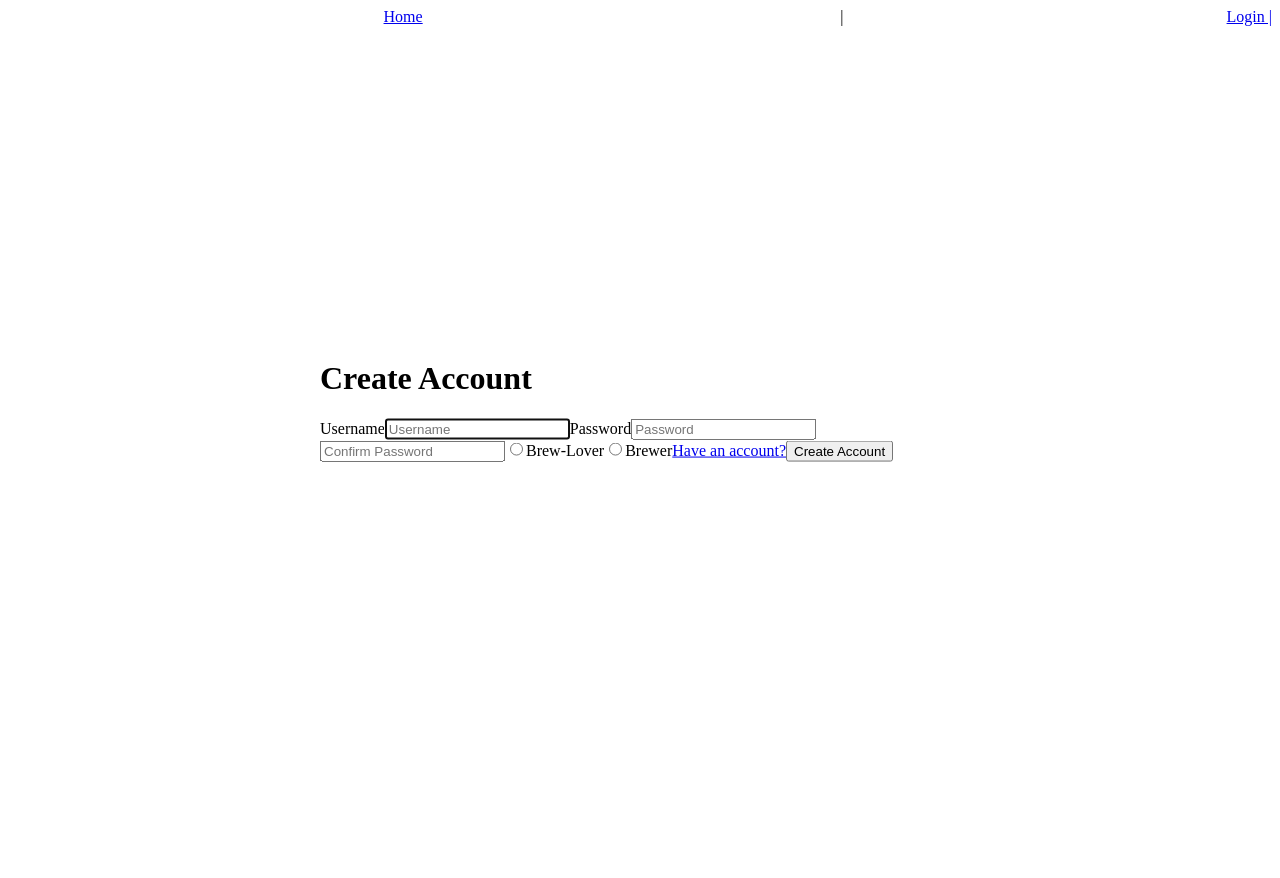
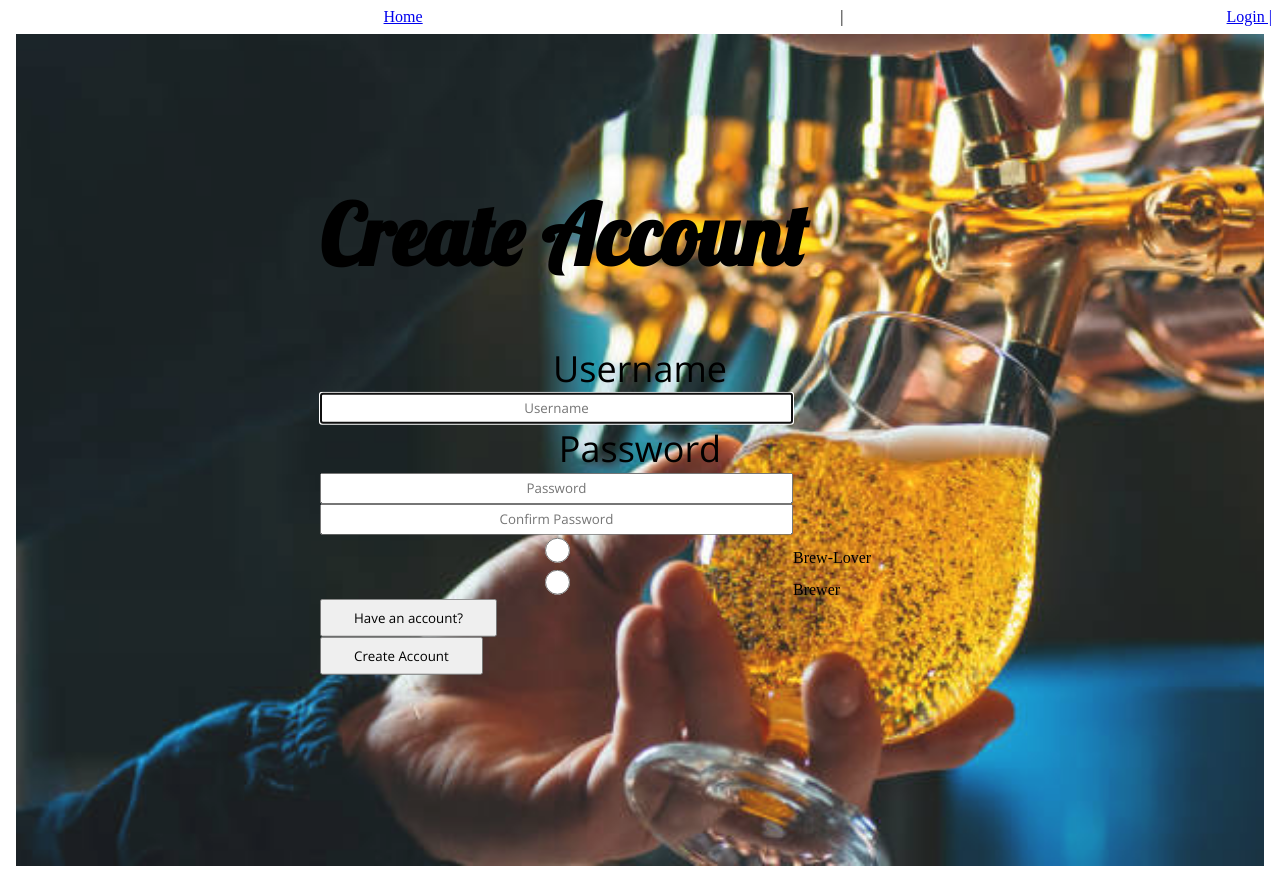
Before and after one commit to khawes187/Breernoculars, a Vue app in the folder vue/: page /register in a window 1280 px wide. Before the commit the page ends 800 px from the top, so only its background shows below. Built offline with nearby package versions, Linux system fonts and the light colour scheme.

Commit message:
registration ready for demo

```diff
--- a/vue/src/views/Login.vue
+++ b/vue/src/views/Login.vue
@@ -33,16 +33,10 @@
         v-model="user.password"
         required
       />
-      <!--
-      <router-link :to="{ name: 'register' }">Need an account?</router-link>
-      -->
+
+      <router-link :to="{ name: 'register' }" tag="button">Need an account?</router-link>
+
       <button type="submit">Sign in</button>
-
-    <a href="register">
-        <button class="return-button">
-          Need an account?
-        </button>
-      </a>
       </form>
   </div>
 </body>
@@ -144,6 +138,8 @@ input:focus {
 }
 
 button {
+  padding: 8px 32px;
+  font-family: 'Open Sans', sans-serif;
   justify-content: center;
   align-items: center;
   text-align: center;
--- a/vue/src/views/Register.vue
+++ b/vue/src/views/Register.vue
@@ -1,4 +1,6 @@
 <template>
+<body>
+  <img src="../images/register.jpg" width="100%" height="100%" alt="Beer pouring from a tap">
   <div id="register" class="text-center">
     <form class="form-register" @submit.prevent="register">
       <h1 class="h3 mb-3 font-weight-normal">Create Account</h1>
@@ -15,7 +17,7 @@
         required
         autofocus
       />
-      <label for="password" class="sr-always">Password</label>
+      <label for="password" class="sr-only">Password</label>
       <input
         type="password"
         id="password"
@@ -52,12 +54,13 @@
         required
       />
       <label for="roleBrewer">Brewer</label>
-      <router-link :to="{ name: 'login' }">Have an account?</router-link>
+      <router-link :to="{ name: 'login' }" tag="button">Have an account?</router-link>
       <button class="btn btn-lg btn-primary btn-block" type="submit">
         Create Account
       </button>
     </form>
   </div>
+</body>
 </template>
 
 <script>
@@ -111,6 +114,11 @@ export default {
 </script>
 
 <style scoped>
+
+img {
+  opacity: 0.9;
+}
+
 #register {
   display: flex;
   justify-content: center;
@@ -118,18 +126,45 @@ export default {
   top: 50%;
   left: 50%;
   transform: translate(-50%, -50%);
-  align-items: flex-end;
 }
 
-#sr-only {
+h1 {
+  font-family: 'Lobster', cursive;
+  font-size: 84px;
+}
+
+.sr-only {
+  font-family: 'Open Sans', sans-serif;
+  font-size: 36px;
   display: flex;
   justify-content: center;
-  align-items: center;
+  align-items:stretch;
 }
 
-#sr-always {
-  display: flex;
+input {
+  font-family: 'Open Sans', sans-serif;
+  resize: horizontal;
+  width: 465px;
+  height: 25px;
+  text-align: center;
+  align-items: center;
+  justify-content: center;
+}
+
+input:active {
+  width: auto;
+}
+
+input:focus {
+  min-width: 200px
+}
+
+button {
+  padding: 8px 32px;
+  font-family: 'Open Sans', sans-serif;
   justify-content: center;
   align-items: center;
+  text-align: center;
+  display: block;
 }
 </style>
```
Also changed, not shown: vue/src/images/register.jpg (added).
